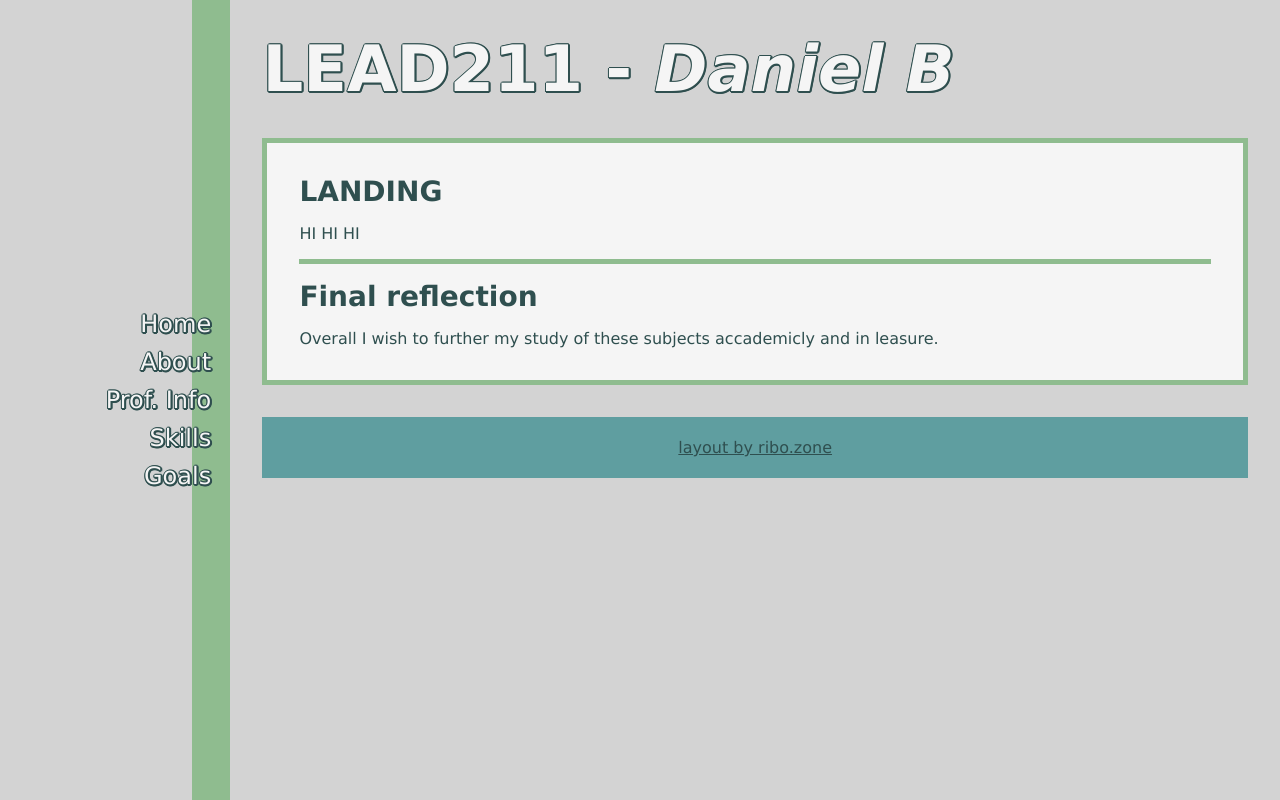
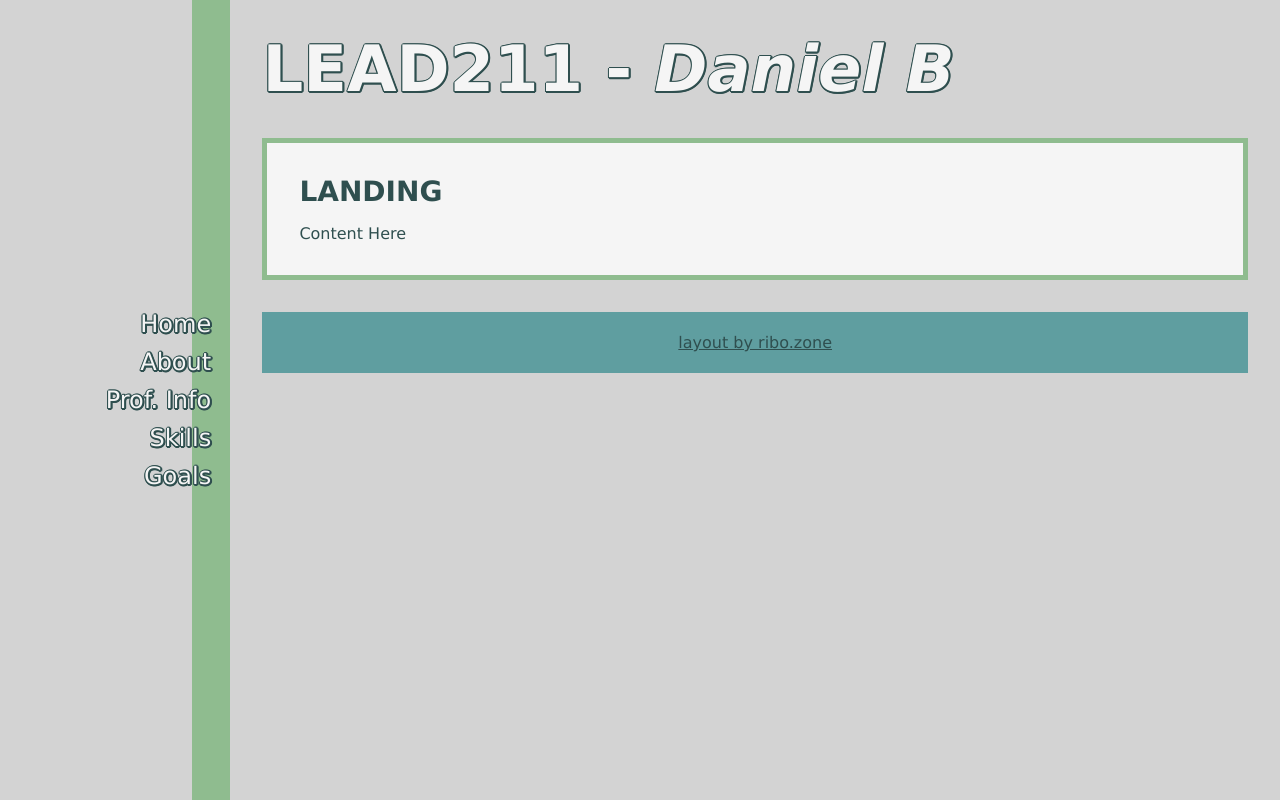
Before and after one commit to LegumeAppreciator/LEAD211, a plain HTML site: page goals.html in a window 1280 px wide. Drawn offline with Linux system fonts and the light colour scheme.

Commit message:
Update goals.html

```diff
--- a/goals.html
+++ b/goals.html
@@ -40,11 +40,7 @@
 
 <section> <!-- Sections are styled with borders, padding, margins, etc -->
   <h3>LANDING</h3>
-  <p>HI HI HI</p>
-  <hr>
-
-  <h3>Final reflection</h3>
-  <p> Overall I wish to further my study of these subjects accademicly and in leasure. </p>
+  <p> Content Here</p>
 
 </section>
 
```
